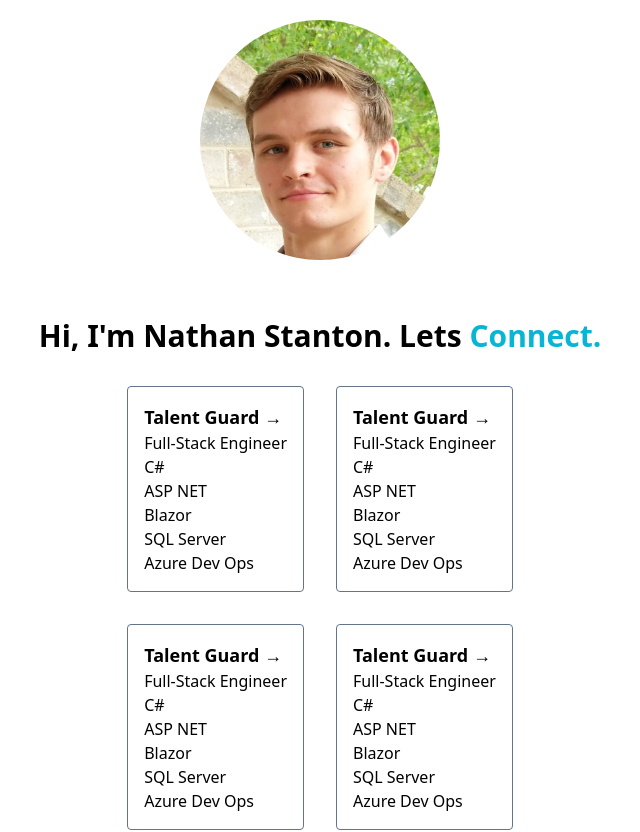
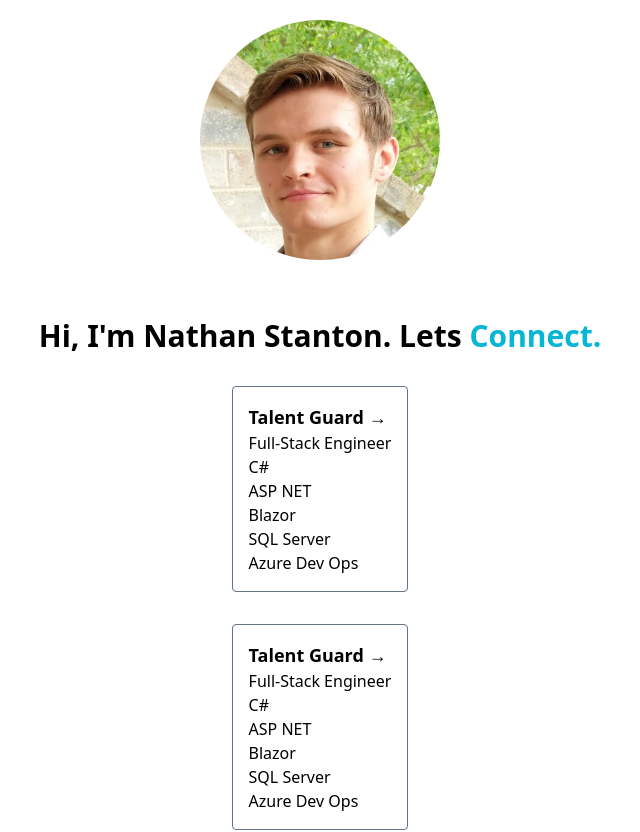
Before and after one commit to nwstanton/portfolio, a Next.js app: page / in a window 1280 px wide. Shown: the top 832 px of the page, without its empty margins (320-960 px from the left). Built offline with nearby package versions, Linux system fonts and the light colour scheme.

Commit message:
Changed grid layout

```diff
--- a/components/ExpCard.tsx
+++ b/components/ExpCard.tsx
@@ -1,3 +1,4 @@
+
 function ExpCard() {
   return (
     <div className="max-w-{300} rounded border border-slate-500 from-green-300 to-blue-400 p-4 hover:border-white hover:bg-gradient-to-r hover:shadow-lg">
--- a/pages/index.tsx
+++ b/pages/index.tsx
@@ -5,6 +5,7 @@ import ExpCard from '../components/ExpCard'
 
 const Home: NextPage = () => {
   return (
+    <>
       <div className="flex flex-col items-center">
         <div className="py-5">
           <Image
@@ -27,7 +28,8 @@ const Home: NextPage = () => {
           </a>
         </h1>
 
-      <div className="grid grid-cols-2 gap-8 pb-6">
+        <div className="grid grid-cols-1 gap-8 pb-6">
+
           <ExpCard />
 
           <ExpCard />
@@ -37,6 +39,7 @@ const Home: NextPage = () => {
           <ExpCard />
         </div>
       </div>
+    </>
   )
 }
 
--- /dev/null
+++ b/pages/talentGuard.tsx
@@ -0,0 +1,9 @@
+function talentGuard() {
+  return (
+    <>
+      <div>
+        <h1>Hello world</h1>
+      </div>
+    </>
+  )
+}
```
Lines whose indentation alone changed are shown as unchanged.
